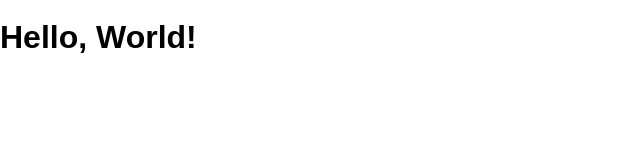
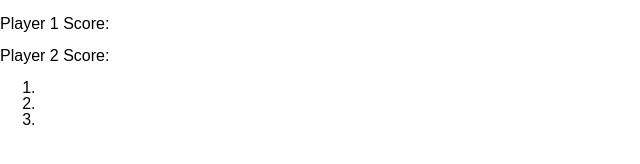
Before and after one commit to GarrettAnderson/cribbage, a website: page public/index.html in a window 1280 px wide. Shown: the whole page, without its empty margins (0-640 px from the left). Drawn offline with Linux system fonts and the light colour scheme.

Commit message:
added a bit of html and a comment to the js file for the where i will be getting the data

```diff
--- a/public/index.html
+++ b/public/index.html
@@ -8,7 +8,32 @@
     <link rel="stylesheet" href="/screen.css" />
   </head>
   <body>
-    <h1 class="hello-world"></h1>
+    <main>
+
+      <header>
+        <p>
+          Player 1 Score: <span class="player_1_score"></span>
+        </p>
+        <p>
+          Player 2 Score: <span class="player_2_score"></span>
+        </p>
+      </header>
+
+      <ol>
+        <li>
+          <!-- Player 1 Deck -->
+        </li>
+        <li>
+          <!-- Deck of Cards -->
+        </li>
+        <li>
+          <!-- Player 2 Deck -->
+        </li>
+
+
+      </ol>
+
+    </main>
     <script src="/main.js" charset="utf-8"></script>
   </body>
 </html>
--- a/public/main.js
+++ b/public/main.js
@@ -1,7 +1,2 @@
-function main() {
-  if (document.querySelector('h1.hello-world')) {
-    document.querySelector('h1.hello-world').textContent = 'Hello, World!'
-  }
-}
 
-document.addEventListener('DOMContentLoaded', main)
+// fetch request to pull in the data for the card Deck
```
